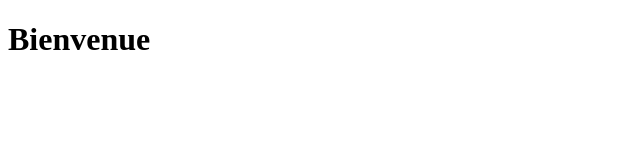
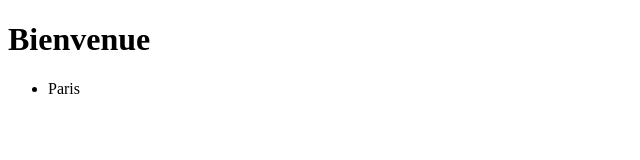
Before and after one commit to trebidoux/SuperProjet, a plain HTML site: page index.html in a window 1280 px wide. Shown: the full height of the page, 0-640 px from the left. Drawn offline with Linux system fonts and the light colour scheme.

Commit message:
ajout de paris

```diff
--- a/index.html
+++ b/index.html
@@ -6,5 +6,8 @@
 </head>
 <body>
     <h1>Bienvenue</h1>
+    <ul>
+        <li>Paris</li>
+    </ul>
 </body>
 </html>
```
